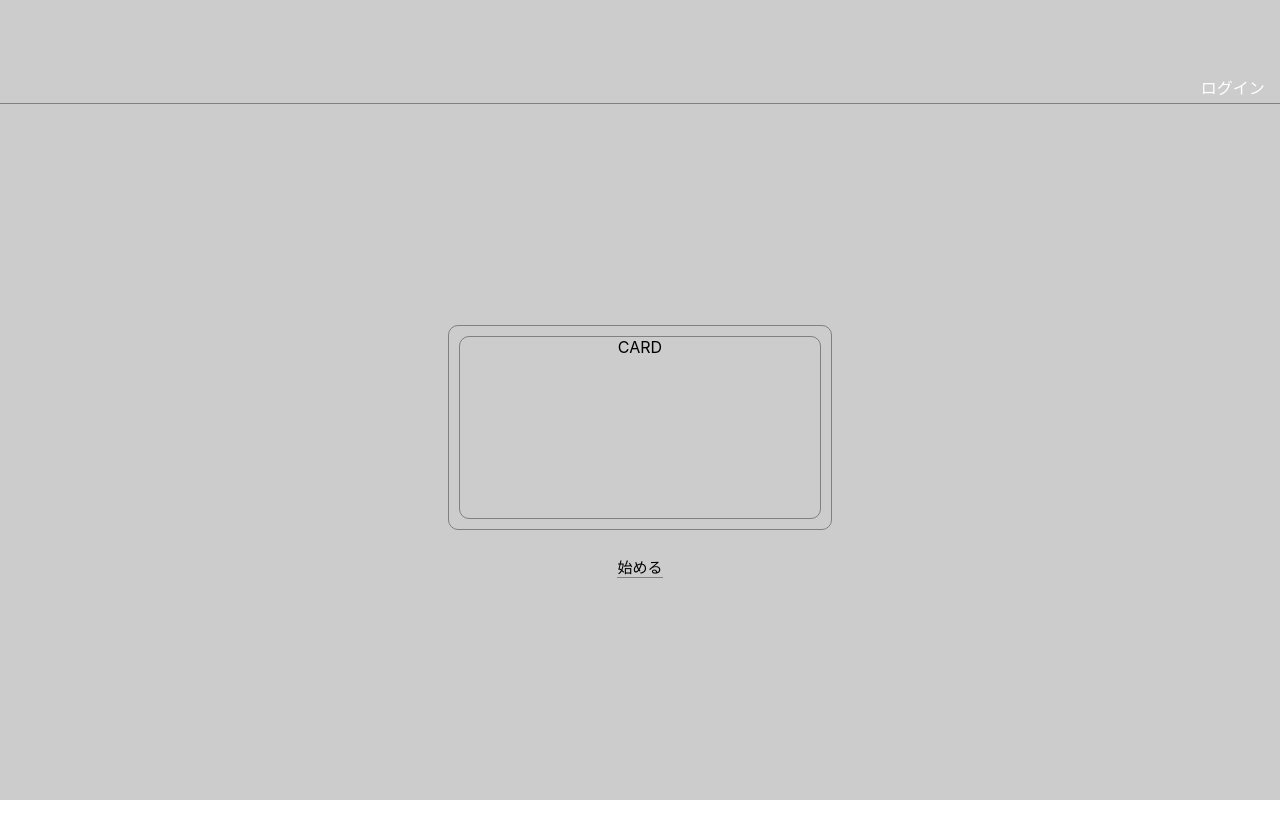
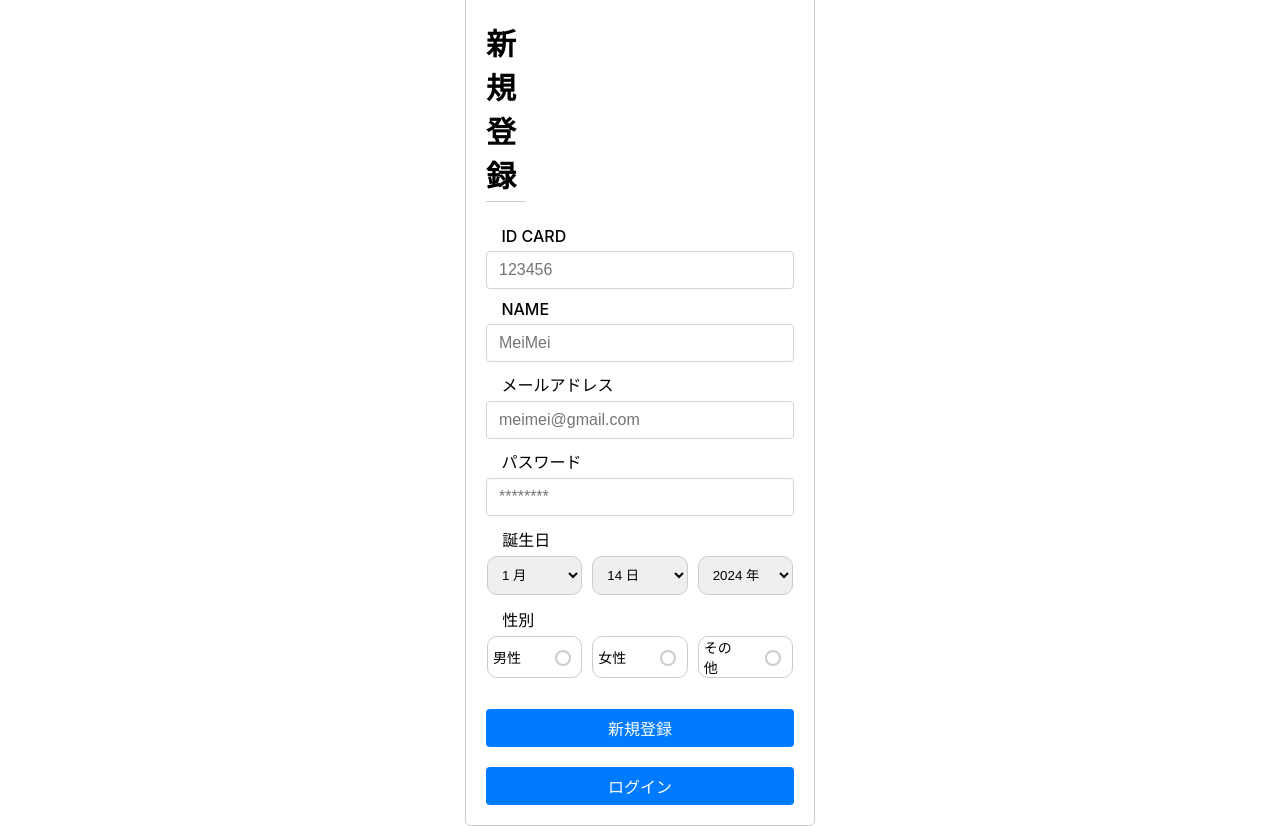
Before and after one commit to 3conangxindep/MeiMei, a React (Create React App) app in the folder client/: page /signUpPage in a window 1280 px wide. Before the commit the page ends 800 px from the top, so only its background shows below. Built offline with nearby package versions, Linux system fonts and the light colour scheme.

Commit message:
dang ky dang nhap

```diff
--- a/client/package.json
+++ b/client/package.json
@@ -1,5 +1,5 @@
 {
-  "name": "anhem4",
+  "name": "client",
   "version": "0.1.0",
   "private": true,
   "dependencies": {
@@ -8,12 +8,14 @@
     "@testing-library/jest-dom": "^5.17.0",
     "@testing-library/react": "^13.4.0",
     "@testing-library/user-event": "^13.5.0",
+    "axios": "^1.5.1",
+    "bcryptjs": "^2.4.3",
     "postcss": "^8.4.27",
     "postcss-cli": "^10.1.0",
     "react": "^18.2.0",
     "react-dom": "^18.2.0",
     "react-router-dom": "^5.3.4",
-    "react-scripts": "5.0.1",
+    "react-scripts": "^5.0.1",
     "tailwindcss": "^3.3.3",
     "web-vitals": "^2.1.4"
   },
--- a/client/src/App.jsx
+++ b/client/src/App.jsx
@@ -2,10 +2,10 @@ import React, { useState } from 'react';
 import { BrowserRouter as Router, Route, Switch } from 'react-router-dom';
 import './App.css';
 import Main from './components/Main';
-import LogOutScreen from './components/LogOutScreen';
 import { AuthProvider } from './components/AuthContext';
 import { SelectedOptionsProvider } from './components/Body/UpdateData/SelectedOptionsContext';
 import LoginPage from './components/LoginPage/LoginPage';
+import SignUpPage from './components/SignUpPage/SignUpPage';
 
 function App() {
 
@@ -14,8 +14,10 @@ function App() {
     <SelectedOptionsProvider>
       <Router>
         <Switch>
-          <Route path="/Main"><Main /></Route>
-          <Route path="/"><LogOutScreen /></Route>
+          <Route path="/main" component={Main} />
+          <Route path="/signUpPage" component={SignUpPage} />
+          <Route path="/loginPage" component={LoginPage} />
+          <LoginPage/>
         </Switch>
       </Router>
       </SelectedOptionsProvider>
--- a/client/src/components/LogOutScreen.jsx
+++ b/client/src/components/LogOutScreen.jsx
@@ -13,7 +13,7 @@ function LogOutScreen() {
           <div className='card'>
               <div className='child-card'>CARD</div>
           </div>
-          <button style={{border:'none',backgroundColor:'transparent'}} onClick={login}><div className='text-style'><Link to="/Main">始める</Link></div></button>
+          <button style={{border:'none',backgroundColor:'transparent'}} onClick={login}><div className='text-style'><Link to="/main">始める</Link></div></button>
       </div>
     </div>
   );
--- a/client/src/components/LoginPage/LoginPage.css
+++ b/client/src/components/LoginPage/LoginPage.css
@@ -83,3 +83,7 @@ box-shadow: 0 0 0 0.2rem rgba(0, 123, 255, 0.25);
     color: #fff;
     text-decoration: none;
   }
+  .ErrorMessage {
+    color: red;
+    margin-top: 5px;
+  }
--- a/client/src/components/LoginPage/LoginPage.jsx
+++ b/client/src/components/LoginPage/LoginPage.jsx
@@ -1,29 +1,66 @@
-import React, { useState } from 'react';
+import React, { Fragment, useState } from 'react';
 import './LoginPage.css';
+import { Link, useHistory } from 'react-router-dom';
+import axios from "axios";
+
 
 const LoginPage = () => {
+    const history = useHistory();
+    const http = axios.create({
+        baseURL: "http://localhost:8000",
 
-    const [email, setEmail] = useState('');
-    const [password, setPassword] = useState('');
-    const [emailErrorMessage, setEmailErrorMessage] = useState('');
-    const [passwordErrorMessage, setPasswordErrorMessage] = useState('');
-    const handleLogin =() => {
-        if (email === '' || password === '') {
-            if (email === '') {
-                setEmailErrorMessage('メールアドレスを入力してください');
+        headers: {
+          "X-Requested-with": "XMLHttpRequest",
+        },
+
+        withCredentials: true,
+    });
+
+  //handle Login
+  const [user, setUser] = useState(
+    localStorage.hasOwnProperty("currentUser") === true
+      ? JSON.parse(localStorage.getItem("currentUser"))
+      : null
+  );
+
+  const [email, setEmail] = useState("");
+  const [password, setPassword] = useState("");
+  const [loading, setLoading] = useState(false);
+  const [errorMessage, setErrorMessage] = useState("");
+
+  const handleLogin = async (e) => {
+    e.preventDefault();
+    try {
+      setErrorMessage("");
+      setLoading(true);
+      const csrf = await http.get("/sanctum/csrf-cookie");
+      const login = await http.post("/api/login", {
+        email: email,
+        password: password,
+      });
+
+      const current = localStorage.setItem(
+        "currentUser",
+        JSON.stringify(login)
+      );
+
+      setUser(login);
+      history.push('/main');
+      console.log("dang nhap thanh cong")
+    } catch (error) {
+      setErrorMessage("メールアドレスかパスワードか間違っています");
+      console.error("Login failed:", error);
+    } finally {
+      setLoading(false);
     }
-            if (password === '') {
-                setPasswordErrorMessage('パスワードを入力してください');
-            }
-            return;
-        }
+  };
 
-        console.log('ログイン：', email, password);
-    };
     return (
+        <Fragment>
           <div className='Container'>
             <div className='LoginBorder'>
               <h2 className='FormHeader'>ログイン</h2>
+              <form onSubmit={handleLogin}>
                 <div className='LoginForm'>
                   <div className='FormGroup'>
                     <label className='FormLabel'>メールアドレス</label>
@@ -32,8 +69,9 @@ const LoginPage = () => {
                       className='FormInput'
                       value={email}
                       onChange={(e) => setEmail(e.target.value)}
+                      placeholder="meimei@gmail.com"
+                      required
                     />
-                        {emailErrorMessage && <p className='FormError'>{emailErrorMessage}</p>}
                   </div>
                   <div className='FormGroup'>
                     <label className='FormLabel'>パスワード</label>
@@ -42,14 +80,25 @@ const LoginPage = () => {
                       className='FormInput'
                       value={password}
                       onChange={(e) => setPassword(e.target.value)}
+                      placeholder="********"
+                      required
                     />
-                        {passwordErrorMessage && <p className='FormError'>{passwordErrorMessage}</p>}
                   </div>
                 </div>
-                <button className='FormButton' onClick={handleLogin}>ログイン</button><br />
-                <button className='FormButton'><a href="#">新規登録</a></button><br />
+                  <button className='FormButton' type='submit'>ログイン</button><br/>
+              </form>
+              <Link to="/signUpPage" className='FormButton'>新規登録</Link><br/>
+              {loading && (
+                  <div role="status" className="pt-4 flex">
+                      <span className="sr-only">Loading...</span>
+                  </div>
+              )}
+              <br/>
+              {errorMessage && <div className="ErrorMessage">{errorMessage}</div>}
             </div>
           </div>
+
+        </Fragment>
     );
 };
 
--- a/client/src/components/SignUpPage/GenderTheme.css
+++ b/client/src/components/SignUpPage/GenderTheme.css
@@ -1,7 +1,6 @@
 .GenderContainer{
   width: 100%;
   max-height: 150px;
-  margin-bottom: 30px;
   display: flex;
   flex-direction: column;
   border: 1px solid #fff;
--- a/client/src/components/SignUpPage/SignUpPage.jsx
+++ b/client/src/components/SignUpPage/SignUpPage.jsx
@@ -1,67 +1,136 @@
 import React, { useState } from 'react';
 import SetTimes from './SetTimes';
 import GenderTheme from './GenderTheme';
-import './SignUpPage.css';
+import '../SignUpPage/SignUpPage.css';
+import { Link, useHistory } from 'react-router-dom';
+import axios from "axios";
+import bcrypt from 'bcryptjs';
+
 
 const SignUpPage = () => {
-    const [Firstname, setFirstname] = useState('');
-    const [Lastname, setLastname] = useState('');
+    const http = axios.create({
+        baseURL: "http://localhost:8000",
+
+        headers: {
+          "X-Requested-with": "XMLHttpRequest",
+        },
+        withCredentials: true,
+    });
+
+    const [user, setUser] = useState(
+        localStorage.hasOwnProperty("currentUser") === true
+          ? JSON.parse(localStorage.getItem("currentUser"))
+          : null
+    );
+    const history = useHistory();
+    const [loading, setLoading] = useState(false);
+    const [idCard, setIdCard] = useState('');
+    const [userName, setUserName] = useState('');
     const [email, setEmail] = useState('');
     const [password, setPassword] = useState('');
-    const [selectedGender, setSelectedGender] = useState('');
+    const [gender, setGender] = useState('');
     const [birthMonth, setBirthMonth] = useState('');
     const [birthDay, setBirthDay] = useState('');
     const [birthYear, setBirthYear] = useState('');
 
-    const [FirstnameErrorMessage, setFirstnameErrorMessage] = useState('');
-    const [LastnameErrorMessage, setLastnameErrorMessage] = useState('');
+    const [idCardErrorMessage, setIdCardErrorMessage] = useState('');
+    const [userNameErrorMessage, setUserNameErrorMessage] = useState('');
     const [emailErrorMessage, setEmailErrorMessage] = useState('');
     const [passwordErrorMessage, setPasswordErrorMessage] = useState('');
+    const [genderErrorMessage, setGenderErrorMessage] = useState('');
 
-    const handleSignup = () => {
-        if (email === '' || password === '' || Firstname === '' || Lastname === '') {
-            if (email === '') {
+    const handleSignup = async (e) => {
+        e.preventDefault();
+        if (email === "" || password === "" || userName === "" || gender === "" || idCard === "") {
+            if (email === "") {
                 setEmailErrorMessage('メールアドレスを入力してください');
             }
-            if (password === '') {
+            if (password === "") {
                 setPasswordErrorMessage('パスワードを入力してください');
             }
-            if (Firstname === '') {
-                setFirstnameErrorMessage('名（ファーストネーム）を入力してください');
+            if (userName === "") {
+                setUserNameErrorMessage('名前を入力してください');
             }
-            if (Lastname === '') {
-                setLastnameErrorMessage('姓（ラストネーム）を入力してください');
+            if (idCard === "") {
+                setIdCardErrorMessage('IDカードを入力してください');
+            }
+            if (gender === "") {
+                setGenderErrorMessage('性別を選んでください');
             }
             return;
         }
 
-        console.log('新規登録：', Firstname, Lastname, email, password, selectedGender, birthMonth, birthDay, birthYear);
+        try {
+            setLoading(true);
+            const formData = new FormData();
+            formData.append("id_card", idCard);
+            formData.append("user_name", userName);
+            formData.append("birthday", birthYear + "-" + birthMonth + "-" + birthDay);
+            formData.append("gender", gender);
+            formData.append("email", email);
+            formData.append("password", await bcrypt.hash(password, 10));
+
+            for (const [key, value] of formData.entries()) {
+              console.log(`${key}: ${value}`);
+            }
+            const csrf = await http.get("/sanctum/csrf-cookie");
+            const register = await http.post(
+              "http://localhost:8000/api/user",
+              formData
+            );
+            console.log("Registration successful", register);
+
+            //login after register
+            const login = await http.post("/api/login", {
+                email: email,
+                password: password,
+            });
+            const current = localStorage.setItem(
+              "currentUser",
+              JSON.stringify(login)
+            );
+            setUser(login);
+            history.push('/main');
+            console.log("dang nhap thanh cong")
+        } catch (error) {
+            // setEmailErrorMessage("");
+            // setPasswordErrorMessage("");
+            // setUserNameErrorMessage("");
+            // setIdCardErrorMessage("");
+            // setGenderErrorMessage("");
+            console.error("Register failed:", error);
+        } finally {
+            setLoading(false);
+        }
     };
 
     return (
         <div className='Container'>
             <div className='SignUpBorder'>
                 <h2 className='FormHeader'>新規登録</h2>
+                <form onSubmit={handleSignup}>
                     <div className='SignUpForm'>
                         <div className='FormGroup'>
-                        <label className='FormLabel'>姓</label>
+                            <label className='FormLabel'>ID CARD</label>
                             <input
                                 type="text"
                                 className='FormInput'
-                            value={Lastname}
-                            onChange={(e) => setLastname(e.target.value)}
+                                value={idCard}
+                                onChange={(e) => setIdCard(e.target.value)}
+                                placeholder="123456"
                             />
-                        {FirstnameErrorMessage && <p className='FormError'>{FirstnameErrorMessage}</p>}
+                            {idCardErrorMessage && <p className='FormError'>{idCardErrorMessage}</p>}
                         </div>
                         <div className='FormGroup'>
-                        <label className='FormLabel'>名</label>
+                            <label className='FormLabel'>NAME</label>
                             <input
                                 type="text"
                                 className='FormInput'
-                            value={Firstname}
-                            onChange={(e) => setFirstname(e.target.value)}
+                                value={userName}
+                                onChange={(e) => setUserName(e.target.value)}
+                                placeholder="MeiMei"
                             />
-                        {LastnameErrorMessage && <p className='FormError'>{LastnameErrorMessage}</p>}
+                            {userNameErrorMessage && <p className='FormError'>{userNameErrorMessage}</p>}
                         </div>
                         <div className='FormGroup'>
                             <label className='FormLabel'>メールアドレス</label>
@@ -70,6 +139,7 @@ const SignUpPage = () => {
                                 className='FormInput'
                                 value={email}
                                 onChange={(e) => setEmail(e.target.value)}
+                                placeholder="meimei@gmail.com"
                             />
                             {emailErrorMessage && <p className='FormError'>{emailErrorMessage}</p>}
                         </div>
@@ -80,6 +150,7 @@ const SignUpPage = () => {
                                 className='FormInput'
                                 value={password}
                                 onChange={(e) => setPassword(e.target.value)}
+                                placeholder="********"
                             />
                             {passwordErrorMessage && <p className='FormError'>{passwordErrorMessage}</p>}
                         </div>
@@ -90,10 +161,20 @@ const SignUpPage = () => {
                             setCurrentYear={setBirthYear}
                         />
 
-                    <GenderTheme setSelectedOption={setSelectedGender}></GenderTheme>
+                        <div className='FormGroup'>
+                            <GenderTheme setSelectedOption={setGender}></GenderTheme>
+                            {genderErrorMessage && <p className='FormError'>{genderErrorMessage}</p>}
                         </div>
-                <button className='FormButton' onClick={handleSignup}>新規登録</button><br />
-                <a href="#">ログイン</a><br />
+                    </div>
+                    <br/>
+                    <button className='FormButton' type='submit'>新規登録</button><br />
+                </form>
+                <Link to="/loginPage" className='FormButton'>ログイン</Link>
+                {loading && (
+                  <div role="status" className="pt-4 flex">
+                      <span className="sr-only">Loading...</span>
+                  </div>
+                )}
             </div>
         </div>
     );
```
Also changed, not shown: client/src/components/Header/ShowMenu.jsx (+11 -7 lines), client/src/components/Main.jsx (+4 -5 lines), 1 other file (tests, documents, lock files or other folders). Lines whose indentation alone changed are shown as unchanged.
